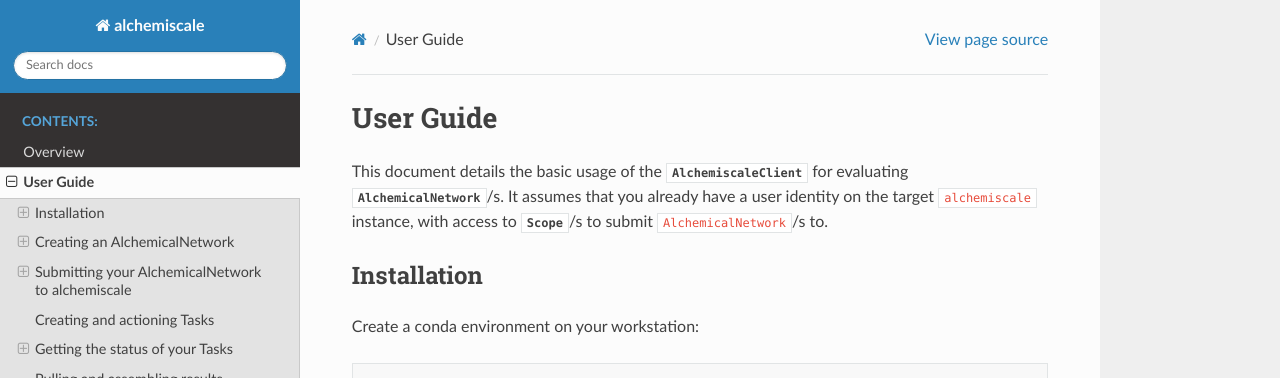
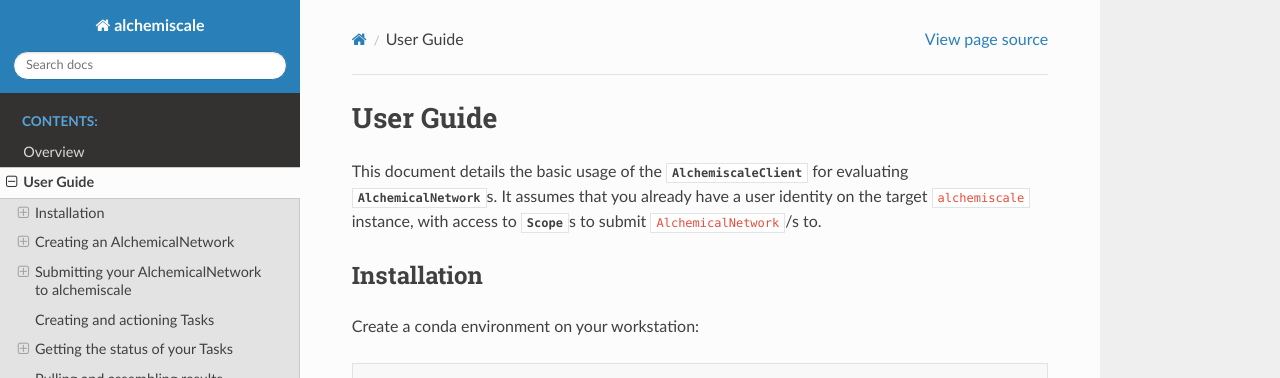
Before and after one commit to OpenFreeEnergy/alchemiscale, a Sphinx documentation site: the page built from docs/user_guide.rst, in a window 1280 px wide and 900 px high. Shown: the top 378 px of the window. Built offline with Sphinx 7.4.7 and the Read the Docs theme 2.0.0, drawn with Linux system fonts in a browser that asks for light colours.

Commit message:
Not sure which slash to use for escapes

```diff
--- a/docs/user_guide.rst
+++ b/docs/user_guide.rst
@@ -2,8 +2,8 @@
 User Guide
 ##########
 
-This document details the basic usage of the :py:class:`~alchemiscale.AlchemiscaleClient` for evaluating :py:class:`~gufe.AlchemicalNetwork`/s.
-It assumes that you already have a user identity on the target ``alchemiscale`` instance, with access to :py:class:`~alchemiscale.Scope`/s to submit ``AlchemicalNetwork``/s to.
+This document details the basic usage of the :py:class:`~alchemiscale.AlchemiscaleClient` for evaluating :py:class:`~gufe.AlchemicalNetwork`\s.
+It assumes that you already have a user identity on the target ``alchemiscale`` instance, with access to :py:class:`~alchemiscale.Scope`\s to submit ``AlchemicalNetwork``/s to.
 
 
 ************
```
